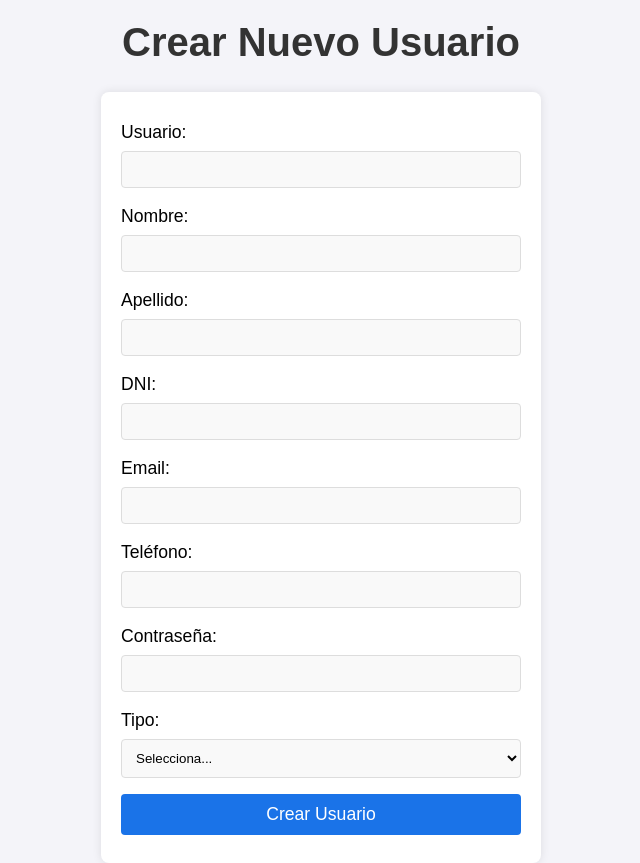
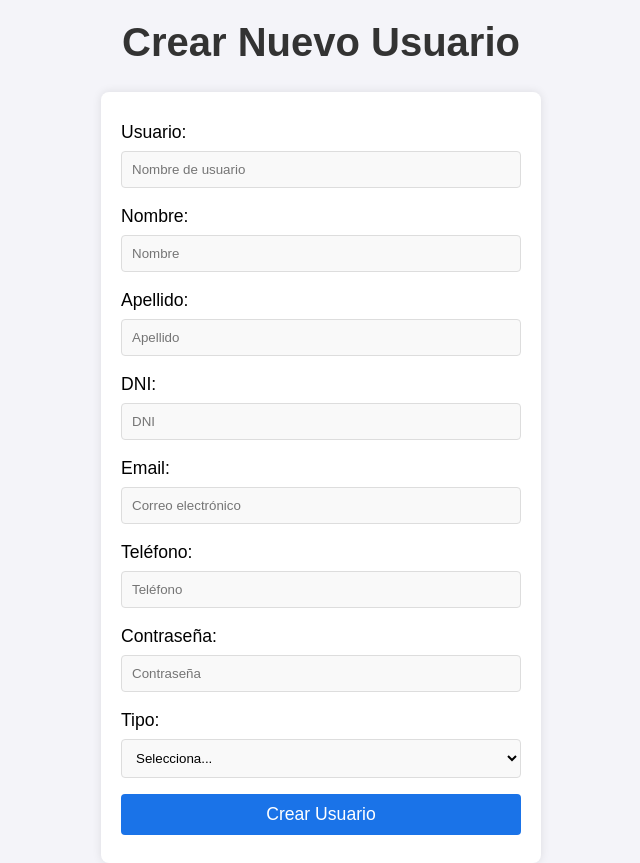
Before and after one commit to Komandarm-Knuckles/DAWM12G6_GePro, a PHP site: page /php/adminCrearUsuario.php in a window 1280 px wide. Shown: the whole page, without its empty margins (319-959 px from the left). Run offline with PHP 8.4, Linux system fonts and the light colour scheme; a user stored in the database is signed in.

Commit message:
Update adminCrearUsuario.php
- Restaurados placeholder

```diff
--- a/php/adminCrearUsuario.php
+++ b/php/adminCrearUsuario.php
@@ -56,19 +56,19 @@ if ($_SERVER['REQUEST_METHOD'] === 'POST' && isset($_POST['usuario'], $_POST['pa
     <h1>Crear Nuevo Usuario</h1>
     <form method="POST" action="">
         <label>Usuario:</label>
-        <input type="text" name="usuario" required><br>
+        <input type="text" name="usuario" placeholder="Nombre de usuario" required><br>
         <label>Nombre:</label>
-        <input type="text" name="nombre" required><br>
+        <input type="text" name="nombre" placeholder="Nombre" required><br>
         <label>Apellido:</label>
-        <input type="text" name="apellido" required><br>
+        <input type="text" name="apellido" placeholder="Apellido" required><br>
         <label>DNI:</label>
-        <input type="text" name="dni" required><br>
+        <input type="text" name="dni" placeholder="DNI" required><br>
         <label>Email:</label>
-        <input type="email" name="email" required><br>
+        <input type="email" name="email" placeholder="Correo electrónico" required><br>
         <label>Teléfono:</label>
-        <input type="text" name="telefono" required><br>
+        <input type="number" name="telefono" placeholder="Teléfono" required><br>
         <label>Contraseña:</label>
-        <input type="password" name="pass" required><br>
+        <input type="password" name="pass" placeholder="Contraseña" required><br>
         <label>Tipo:</label>
         <select name="tipo" required>
             <option value="">Selecciona...</option>
```
